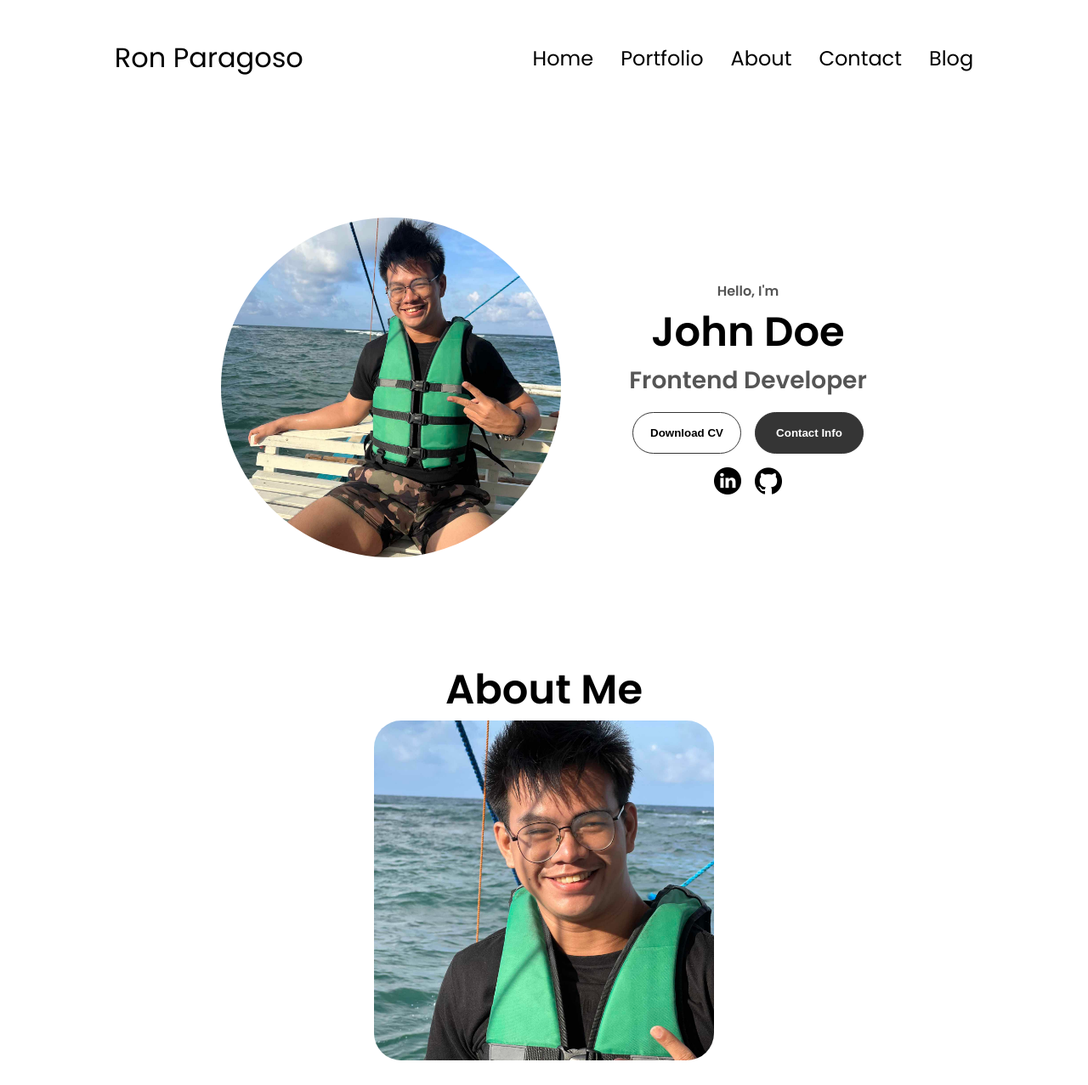
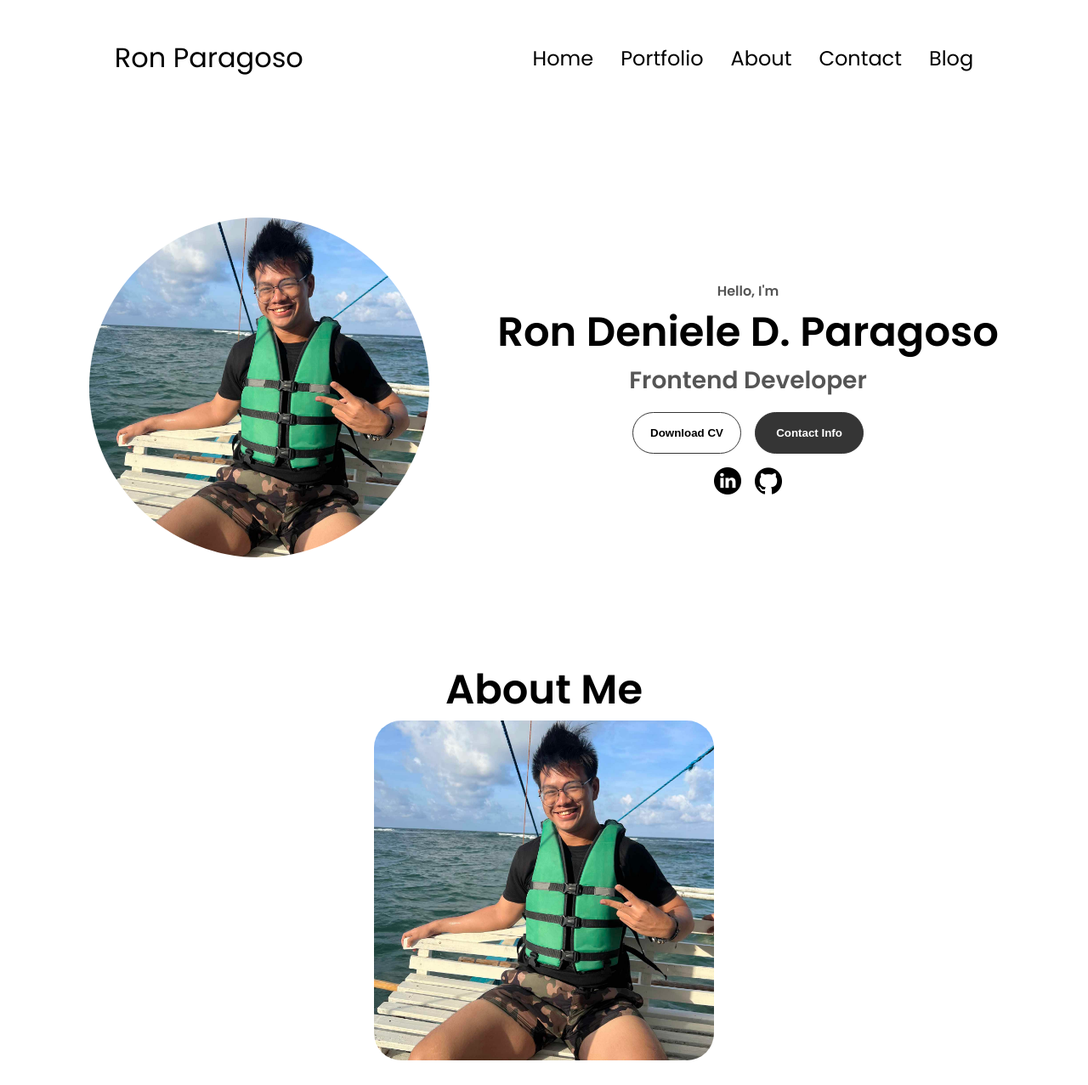
Before and after one commit to rdeniele/personal_portfolio_1, a plain HTML site: page index.html in a window 1280 px wide. Shown: the top 1277 px of the page at 85% size. Drawn offline with Linux system fonts and the light colour scheme.

Commit message:
3rd commit: change my picture

```diff
--- a/index.html
+++ b/index.html
@@ -49,7 +49,7 @@
     <div class="section_text">
         <p class="section_text_p1">Hello,
             I'm</p>
-        <h1 class="title">John Doe</h1>
+        <h1 class="title">Ron Deniele D. Paragoso</h1>
         <p class="section_text_p2">Frontend Developer</p>
         <!-- buttons -->
         <div class="btn-container">
@@ -87,7 +87,7 @@
     <div class="section-container">
       <div class="section__pic-container">
         <img
-          src="./assets/about-pic.jpg"
+          src="./assets/profile-pic.jpg"
           alt="Profile picture"
           class="about-pic"
         />
```
